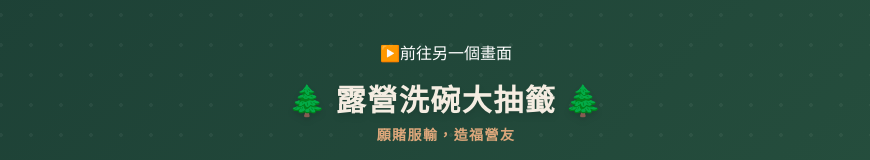
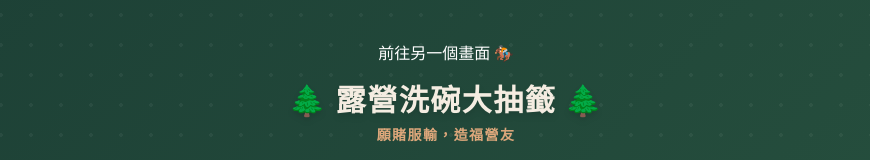
Before and after one commit to fir811025/open, a plain HTML site: page index.html in a window 1280 px wide. Shown: the top 160 px of the page, without its empty margins (194-1064 px from the left). Drawn offline with nearby package versions, Linux system fonts and the light colour scheme.

Commit message:
Update link to point to game2.html

```diff
--- a/index.html
+++ b/index.html
@@ -52,7 +52,7 @@
     </style>
 </head>
 <body class="min-h-screen flex flex-col items-center justify-between py-10 px-4 text-white relative">
-    <a href="index.html">▶️前往另一個畫面</a>
+    <a href="game2.html">前往另一個畫面 🏇🏻 </a>
     <div class="bg-pattern"></div>
 
     <!-- 標題區塊 -->
```
